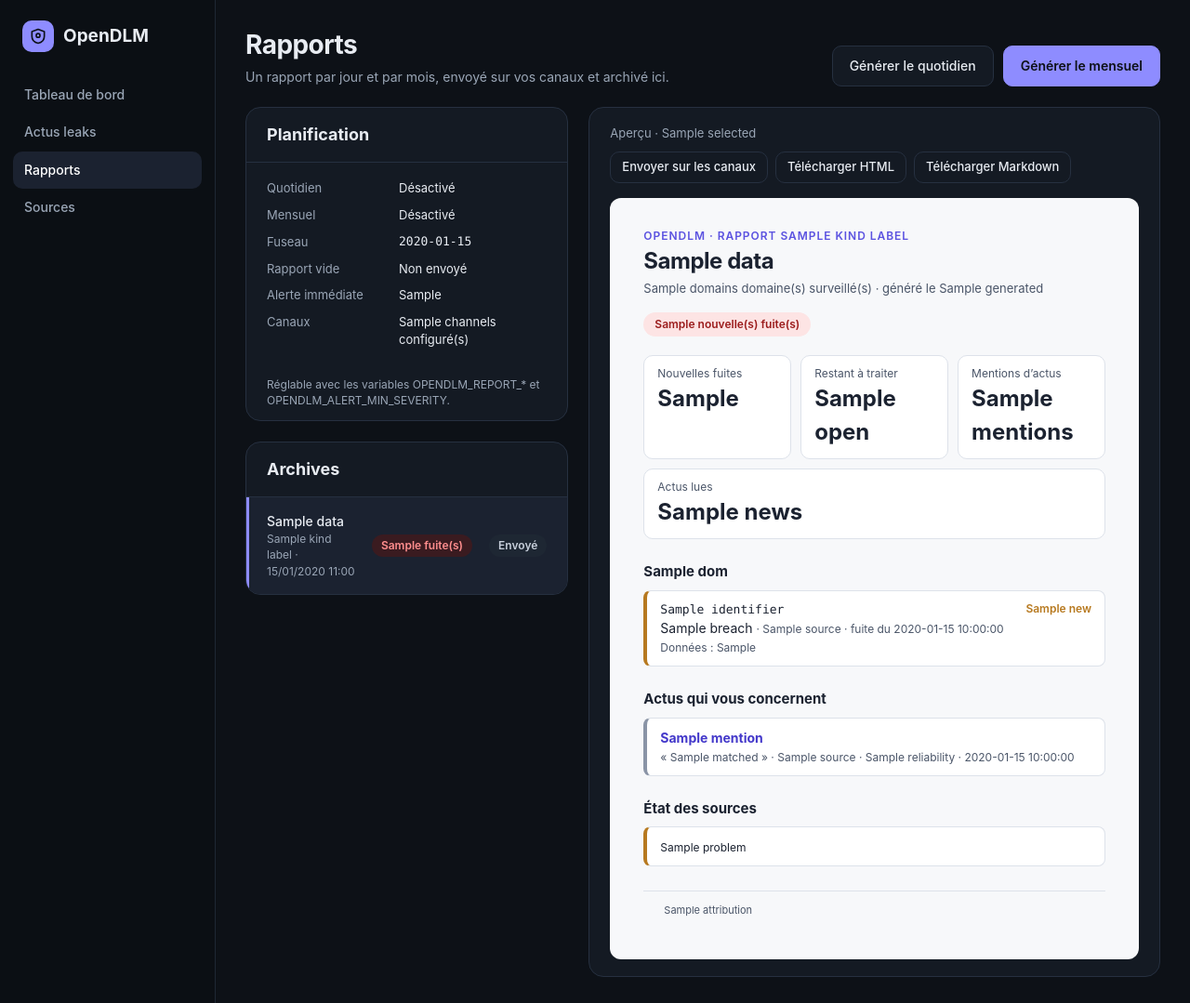
After one commit to Eizi0/OpenDLM, a FastAPI app: template app/templates/reports.html in a window 1280 px wide. The commit adds this page. Shown: the whole page at 93% size. Run offline with FastAPI, Linux system fonts and the light colour scheme; the template is opened without the code that fills it: most values are stand-ins (such as "Sample title", 1, 10 or a date in 2020); parts of the project's set-up code (start-up, migrations or seed data) failed here and were passed over.

Commit message:
feat: daily and monthly reports (archive, preview, HTML/Markdown export, Apprise delivery) and immediate-alert threshold
An unconfigured source is no longer reported as an outage.

```diff
--- a/app/config.py
+++ b/app/config.py
@@ -13,6 +13,11 @@ class Settings(BaseSettings):
     news_interval_minutes: int = 30
     news_retention_days: int = 90
     allow_private_feeds: bool = False  # autorise les flux sur le réseau interne
+    report_daily: bool = True
+    report_monthly: bool = True
+    report_hour: int = 7
+    report_send_empty: bool = True  # « rien à signaler » sert aussi de signal de vie
+    alert_min_severity: str = "low"  # low | high | critical : seuil des alertes immédiates
     scheduler_enabled: bool = True
     cookie_secure: bool = False  # true derrière un proxy HTTPS
     scan_hour: int = 6
--- a/app/main.py
+++ b/app/main.py
@@ -7,18 +7,18 @@ from datetime import datetime, timedelta, timezone
 from zoneinfo import ZoneInfo
 
 from fastapi import APIRouter, Depends, FastAPI, Form, HTTPException, Request
-from fastapi.responses import JSONResponse, RedirectResponse
+from fastapi.responses import HTMLResponse, JSONResponse, PlainTextResponse, RedirectResponse
 from fastapi.staticfiles import StaticFiles
 from fastapi.templating import Jinja2Templates
 from sqlalchemy import String, cast, func, select, text
 from sqlalchemy.orm import Session
 
-from . import migrate, news, scheduler, verification
+from . import migrate, news, reports, scheduler, verification
 from .config import settings
 from .connectors import build_connectors
 from .db import SessionLocal
 from .deps import LoginRequired, get_session, has_users, require_user
-from .models import Domain, Finding, NewsItem, NewsSource, ScanRun, User, WatchWord, utcnow
+from .models import Domain, Finding, NewsItem, NewsSource, Report, ScanRun, User, WatchWord, utcnow
 from .ssrf import UnsafeURL, check_url
 from .news import RELIABILITY_LABEL
 from .notifier import SEVERITY_LABEL, Notifier
@@ -418,4 +418,68 @@ def delete_source(source_id: int, session: Session = Depends(get_session)):
     return RedirectResponse("/sources", status_code=303)
 
 
+@router.get("/reports")
+@router.get("/reports/{report_id}")
+def reports_page(request: Request, report_id: int | None = None, session: Session = Depends(get_session)):
+    archive = session.scalars(select(Report).order_by(Report.created_at.desc()).limit(60)).all()
+    selected = session.get(Report, report_id) if report_id else (archive[0] if archive else None)
+    if report_id and selected is None:
+        raise HTTPException(404, "Rapport inconnu")
+    schedule = {
+        "daily": settings.report_daily, "monthly": settings.report_monthly, "hour": settings.report_hour,
+        "timezone": settings.timezone, "send_empty": settings.report_send_empty,
+        "channels": len(settings.notify_url_list), "min_severity": settings.alert_min_severity,
+    }
+    return templates.TemplateResponse(
+        request, "reports.html",
+        {"archive": archive, "selected": selected, "schedule": schedule, "kind_label": reports.KIND_LABEL,
+         "attribution": reports.ATTRIBUTION, "error": request.query_params.get("error"), "notice": request.query_params.get("notice")},
+    )
+
+
+@router.post("/reports/generate")
+def generate_report(kind: str = Form(...), session: Session = Depends(get_session)):
+    if kind not in reports.KIND_LABEL:
+        raise HTTPException(422, "Type de rapport invalide")
+    report = reports.build_report(session, kind)
+    return RedirectResponse(f"/reports/{report.id}", status_code=303)
+
+
+@router.post("/reports/{report_id}/send")
+def send_report_now(report_id: int, session: Session = Depends(get_session)):
+    report = session.get(Report, report_id)
+    if report is None:
+        raise HTTPException(404, "Rapport inconnu")
+    if not settings.notify_url_list:
+        return RedirectResponse(f"/reports/{report.id}?error=Aucun canal configuré (OPENDLM_NOTIFY_URLS)", status_code=303)
+    ok = reports.send_report(session, report, Notifier())
+    flag = "notice=Rapport envoyé" if ok else "error=Échec de l'envoi, voir les journaux"
+    return RedirectResponse(f"/reports/{report.id}?{flag}", status_code=303)
+
+
+def _export_name(report: Report, ext: str) -> str:
+    return f"opendlm-rapport-{report.kind}-{report.created_at.strftime('%Y%m%d')}.{ext}"
+
+
+@router.get("/reports/{report_id}/export.md")
+def export_markdown(report_id: int, session: Session = Depends(get_session)):
+    report = session.get(Report, report_id)
+    if report is None:
+        raise HTTPException(404, "Rapport inconnu")
+    return PlainTextResponse(
+        reports.render_markdown(report), media_type="text/markdown; charset=utf-8",
+        headers={"Content-Disposition": f'attachment; filename="{_export_name(report, "md")}"'},
+    )
+
+
+@router.get("/reports/{report_id}/export.html")
+def export_html(request: Request, report_id: int, session: Session = Depends(get_session)):
+    report = session.get(Report, report_id)
+    if report is None:
+        raise HTTPException(404, "Rapport inconnu")
+    response = templates.TemplateResponse(request, "report_doc.html", {"report": report, "d": report.data, "kind_label": reports.KIND_LABEL, "attribution": reports.ATTRIBUTION})
+    response.headers["Content-Disposition"] = f'attachment; filename="{_export_name(report, "html")}"'
+    return response
+
+
 app.include_router(router)
--- a/app/news.py
+++ b/app/news.py
@@ -83,7 +83,9 @@ def refresh_source(session: Session, source: NewsSource, notifier: Notifier | No
             client.close()
 
     if result.skipped:
-        _record(session, source, ok=False, error=result.skipped)
+        # Source non configurée : ce n'est pas une panne (la page Sources l'indique, le rapport ne la signale pas).
+        source.last_ok, source.last_error = None, None
+        session.commit()
         return result
     if result.not_modified:
         _record(session, source, ok=True)
--- a/app/notifier.py
+++ b/app/notifier.py
@@ -31,14 +31,15 @@ class Notifier:
         title, body = format_alert(domain, findings)
         return self.send(title, body)
 
-    def send(self, title: str, body: str) -> bool:
+    def send(self, title: str, body: str, markdown: bool = False) -> bool:
         if not self._urls:
             log.info("Aucun canal configuré. Message : %s\n%s", title, body)
             return False
         ap = apprise.Apprise()
         for url in self._urls:
             ap.add(url)
-        ok = ap.notify(title=title, body=body)
+        fmt = apprise.NotifyFormat.MARKDOWN if markdown else apprise.NotifyFormat.TEXT
+        ok = ap.notify(title=title, body=body, body_format=fmt)
         if not ok:
             log.error("Échec de l'envoi : %s", title)
         return bool(ok)
--- /dev/null
+++ b/app/templates/_report_body.html
@@ -0,0 +1,48 @@
+<div class="paper">
+  <div style="display:flex;justify-content:space-between;align-items:flex-start;gap:16px;flex-wrap:wrap">
+    <div>
+      <div class="eyebrow">OpenDLM · rapport {{ kind_label[d.kind] }}</div>
+      <h2>{{ d.label }}</h2>
+      <div class="sub">{{ d.totals.domains }} domaine(s) surveillé(s) · généré le {{ d.generated }}</div>
+    </div>
+    {% if d.totals.new_findings %}<span class="badge b-bad">{{ d.totals.new_findings }} nouvelle(s) fuite(s)</span>
+    {% elif d.empty %}<span class="badge b-ok">Rien à signaler</span>
+    {% else %}<span class="badge b-warn">À consulter</span>{% endif %}
+  </div>
+
+  <div class="figs">
+    <div class="fig"><span>Nouvelles fuites</span><b>{{ d.totals.new_findings }}</b></div>
+    <div class="fig"><span>Restant à traiter</span><b>{{ d.totals.open }}</b></div>
+    <div class="fig"><span>Mentions d’actus</span><b>{{ d.totals.mentions }}</b></div>
+    <div class="fig"><span>Actus lues</span><b>{{ d.totals.news }}</b></div>
+  </div>
+
+  {% for dom in d.domains if dom.new %}
+  <h3>{{ dom.name }}</h3>
+  {% for f in dom.new %}
+  <div class="item {{ f.severity }}">
+    <div style="display:flex;justify-content:space-between;gap:10px;flex-wrap:wrap"><code>{{ f.identifier }}</code><span class="sev">{{ f.severity_label }}</span></div>
+    <div>{{ f.breach }} <span class="meta">· {{ f.source }}{% if f.breach_date %} · fuite du {{ f.breach_date }}{% endif %}</span></div>
+    {% if f.data_classes %}<div class="meta">Données : {{ f.data_classes | join(", ") }}</div>{% endif %}
+  </div>
+  {% endfor %}
+  {% endfor %}
+
+  {% if d.mentions %}
+  <h3>Actus qui vous concernent</h3>
+  {% for m in d.mentions %}
+  <div class="item low">
+    <b>{% if m.url %}<a href="{{ m.url }}" rel="noopener noreferrer nofollow">{{ m.title }}</a>{% else %}{{ m.title }}{% endif %}</b>
+    <div class="meta">« {{ m.matched | join(", ") }} » · {{ m.source }}{% if m.reliability %} · {{ m.reliability }}{% endif %} · {{ m.published }}</div>
+  </div>
+  {% endfor %}
+  {% endif %}
+
+  {% if d.problems %}
+  <h3>État des sources</h3>
+  {% for p in d.problems %}<div class="item"><span class="meta" style="color:#1B2230">{{ p }}</span></div>{% endfor %}
+  {% endif %}
+
+  {% if d.empty %}<p style="margin-top:22px">Rien à signaler sur la période.</p>{% endif %}
+  <div class="foot">{{ attribution }}</div>
+</div>
--- /dev/null
+++ b/app/templates/_report_style.html
@@ -0,0 +1,19 @@
+<style>
+.paper{background:#F7F8FA;color:#1B2230;border-radius:12px;padding:32px 36px;font:14px/1.5 Inter,system-ui,-apple-system,"Segoe UI",sans-serif;max-width:780px;margin:0 auto}
+.paper h2{margin:0;font-size:24px;letter-spacing:-.02em}
+.paper h3{margin:24px 0 8px;font-size:15px}
+.paper .eyebrow{font-size:12px;font-weight:600;letter-spacing:.08em;text-transform:uppercase;color:#5B52E0}
+.paper .sub{color:#4A5568;font-size:13px;margin-top:2px}
+.paper .badge{display:inline-block;padding:4px 12px;border-radius:999px;font-weight:600;font-size:12px}
+.paper .b-bad{background:#FDE4E4;color:#9B1C1C}.paper .b-ok{background:#DFF5E9;color:#1E6B45}.paper .b-warn{background:#FCEFD3;color:#8A5A0B}
+.paper .figs{display:flex;flex-wrap:wrap;gap:10px;margin-top:20px}
+.paper .fig{flex:1 1 120px;border:1px solid #DDE2EA;border-radius:10px;padding:10px 14px;background:#fff}
+.paper .fig span{display:block;font-size:12px;color:#4A5568}.paper .fig b{font-size:24px}
+.paper .item{border:1px solid #DDE2EA;border-left:4px solid #B7791F;border-radius:8px;padding:10px 14px;margin-bottom:8px;background:#fff}
+.paper .item.critical{border-left-color:#C53030}.paper .item.low{border-left-color:#8A94A6}
+.paper .item code{font-family:ui-monospace,Menlo,monospace;font-size:13px;word-break:break-all}
+.paper .meta{font-size:12px;color:#4A5568;margin-top:2px}
+.paper .sev{font-size:12px;font-weight:600;color:#B7791F}.paper .item.critical .sev{color:#C53030}.paper .item.low .sev{color:#4A5568}
+.paper a{color:#4338CA}
+.paper .foot{margin-top:26px;padding-top:12px;border-top:1px solid #DDE2EA;font-size:11px;color:#4A5568}
+</style>
--- a/app/templates/base.html
+++ b/app/templates/base.html
@@ -16,6 +16,7 @@
     <nav class="nav">
       <a href="/" class="{% block nav_home %}{% endblock %}">Tableau de bord</a>
       <a href="/news" class="{% block nav_news %}{% endblock %}">Actus leaks</a>
+      <a href="/reports" class="{% block nav_reports %}{% endblock %}">Rapports</a>
       <a href="/sources" class="{% block nav_sources %}{% endblock %}">Sources</a>
     </nav>
     <div style="flex:1"></div>
--- /dev/null
+++ b/app/templates/reports.html
@@ -0,0 +1,66 @@
+{% extends "base.html" %}
+{% block title %}Rapports · OpenDLM{% endblock %}
+{% block nav_reports %}active{% endblock %}
+{% block content %}
+{% include "_report_style.html" %}
+<header style="display:flex;flex-wrap:wrap;justify-content:space-between;gap:14px;align-items:flex-end">
+  <div>
+    <h1>Rapports</h1>
+    <div class="sub">Un rapport par jour et par mois, envoyé sur vos canaux et archivé ici.</div>
+  </div>
+  <div style="display:flex;gap:10px;flex-wrap:wrap">
+    <form method="post" action="/reports/generate"><input type="hidden" name="kind" value="daily"><button class="btn" type="submit">Générer le quotidien</button></form>
+    <form method="post" action="/reports/generate"><input type="hidden" name="kind" value="monthly"><button class="btn primary" type="submit">Générer le mensuel</button></form>
+  </div>
+</header>
+
+{% if error %}<div class="alert" role="alert">{{ error }}</div>{% endif %}
+{% if notice %}<div class="note" role="status">{{ notice }}</div>{% endif %}
+
+<section style="display:flex;flex-wrap:wrap;gap:22px;align-items:flex-start">
+  <div style="flex:1 1 320px;min-width:0;display:flex;flex-direction:column;gap:22px">
+    <div class="card">
+      <header><h2>Planification</h2></header>
+      <div class="pad" style="display:grid;grid-template-columns:130px 1fr;gap:10px 12px;font-size:13px">
+        <span class="muted">Quotidien</span><span>{{ "Chaque jour à %02d:00" | format(schedule.hour) if schedule.daily else "Désactivé" }}</span>
+        <span class="muted">Mensuel</span><span>{{ "Le 1er du mois à %02d:05" | format(schedule.hour) if schedule.monthly else "Désactivé" }}</span>
+        <span class="muted">Fuseau</span><span class="mono">{{ schedule.timezone }}</span>
+        <span class="muted">Rapport vide</span><span>{{ "Envoyé (signal de vie)" if schedule.send_empty else "Non envoyé" }}</span>
+        <span class="muted">Alerte immédiate</span><span>{{ {"low": "Toutes les fuites", "high": "Élevées et critiques", "critical": "Critiques seulement"}.get(schedule.min_severity, schedule.min_severity) }}</span>
+        <span class="muted">Canaux</span><span>{{ schedule.channels }} configuré(s)</span>
+      </div>
+      <div class="foot">Réglable avec les variables OPENDLM_REPORT_* et OPENDLM_ALERT_MIN_SEVERITY.</div>
+    </div>
+
+    <div class="card">
+      <header><h2>Archives</h2></header>
+      {% for r in archive %}
+      <a class="row" href="/reports/{{ r.id }}" style="{% if selected and selected.id == r.id %}background:#1B2230;box-shadow:inset 3px 0 0 var(--accent){% endif %}">
+        <div style="flex:1;min-width:0"><div style="font-weight:500">{{ r.data.label }}</div><div class="muted" style="font-size:12px">{{ kind_label[r.kind] | capitalize }} · {{ r.created_at | local }}</div></div>
+        {% if r.data.totals.new_findings %}<span class="pill bad">{{ r.data.totals.new_findings }} fuite(s)</span>{% else %}<span class="pill ok">Propre</span>{% endif %}
+        {% if r.sent_at %}<span class="pill">Envoyé</span>{% endif %}
+      </a>
+      {% else %}
+      <div class="pad muted">Aucun rapport pour l’instant. Le premier sera généré à l’heure planifiée, ou à la demande.</div>
+      {% endfor %}
+    </div>
+  </div>
+
+  <div class="card pad" style="flex:2 1 560px;min-width:0">
+    {% if selected %}
+    <div style="display:flex;flex-wrap:wrap;justify-content:space-between;gap:10px;align-items:center;margin-bottom:16px">
+      <div class="muted" style="font-size:13px">Aperçu · {{ selected.title }}</div>
+      <div style="display:flex;gap:8px;flex-wrap:wrap">
+        <form method="post" action="/reports/{{ selected.id }}/send"><button class="btn small" type="submit">Envoyer sur les canaux</button></form>
+        <a class="btn small" href="/reports/{{ selected.id }}/export.html">Télécharger HTML</a>
+        <a class="btn small" href="/reports/{{ selected.id }}/export.md">Télécharger Markdown</a>
+      </div>
+    </div>
+    {% set report = selected %}{% set d = selected.data %}
+    {% include "_report_body.html" %}
+    {% else %}
+    <div class="muted">Générez un premier rapport pour voir l’aperçu.</div>
+    {% endif %}
+  </div>
+</section>
+{% endblock %}
--- a/compose.yaml
+++ b/compose.yaml
@@ -30,6 +30,11 @@ services:
       OPENDLM_NEWS_INTERVAL_MINUTES: ${OPENDLM_NEWS_INTERVAL_MINUTES:-30}
       OPENDLM_NEWS_RETENTION_DAYS: ${OPENDLM_NEWS_RETENTION_DAYS:-90}
       OPENDLM_ALLOW_PRIVATE_FEEDS: ${OPENDLM_ALLOW_PRIVATE_FEEDS:-false}
+      OPENDLM_REPORT_DAILY: ${OPENDLM_REPORT_DAILY:-true}
+      OPENDLM_REPORT_MONTHLY: ${OPENDLM_REPORT_MONTHLY:-true}
+      OPENDLM_REPORT_HOUR: ${OPENDLM_REPORT_HOUR:-7}
+      OPENDLM_REPORT_SEND_EMPTY: ${OPENDLM_REPORT_SEND_EMPTY:-true}
+      OPENDLM_ALERT_MIN_SEVERITY: ${OPENDLM_ALERT_MIN_SEVERITY:-low}
       OPENDLM_SCAN_HOUR: ${OPENDLM_SCAN_HOUR:-6}
       OPENDLM_TIMEZONE: ${OPENDLM_TIMEZONE:-Europe/Paris}
       OPENDLM_COOKIE_SECURE: ${OPENDLM_COOKIE_SECURE:-false}
```
Also changed, not shown: app/models.py (+15 -0 lines), app/reports.py (added, +156 -0 lines), app/scanner.py (+7 -3 lines), app/scheduler.py (+13 -1 lines), app/templates/report_doc.html (added, +13 -0 lines), migrations/versions/0004_rapports.py (added, +42 -0 lines), tests/test_news.py (+2 -1 lines), tests/test_reports.py (added, +203 -0 lines), README.md, 1 other file.
